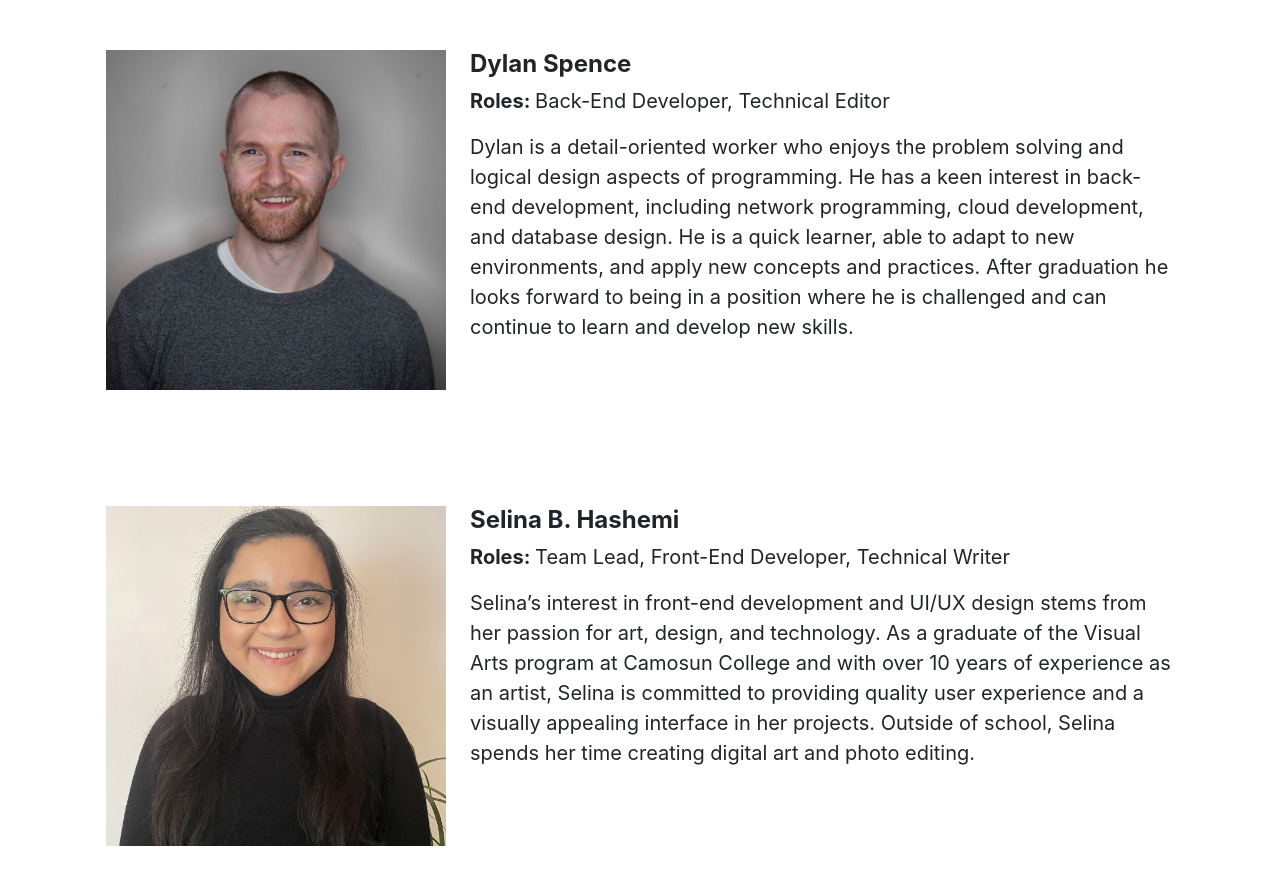
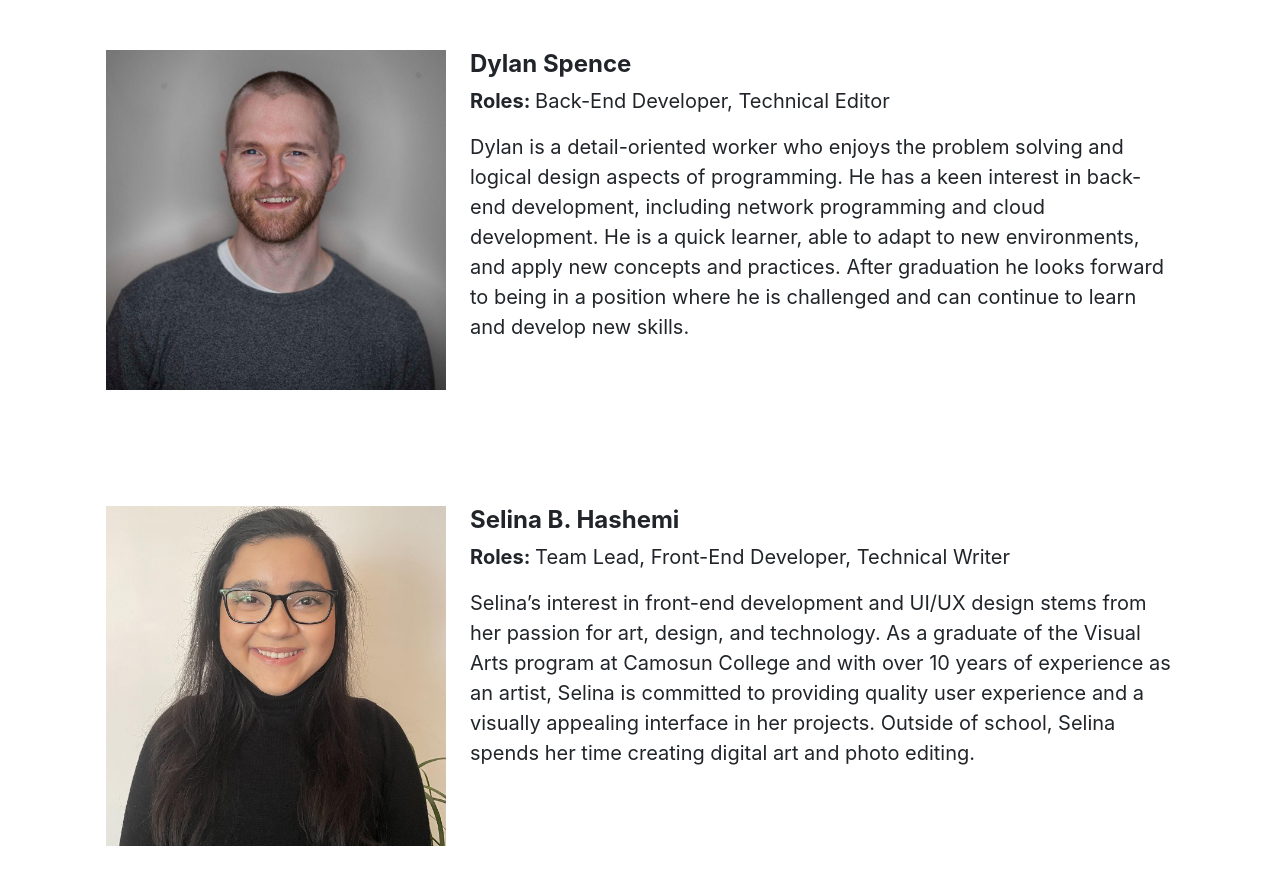
Before and after one commit to team-cf-2021/team-cf-2021.github.io, a React (Create React App) app in the folder webpage-app/: page / in a window 1280 px wide. Shown: the part 4700-5584 px from the top of the page. Built offline with nearby package versions, Linux system fonts and the light colour scheme.

Commit message:
Changed one line in my bio

```diff
--- a/webpage-app/src/Components/Team.js
+++ b/webpage-app/src/Components/Team.js
@@ -10,8 +10,8 @@ const Team = () => {
             roles: ['Back-End Developer', 'Technical Editor'],
             bio: `
                 Dylan is a detail-oriented worker who enjoys the problem solving and logical design aspects of programming.
-                He has a keen interest in back-end development, including network programming, cloud development, and database
-                design. He is a quick learner, able to adapt to new environments, and apply new concepts and practices.
+                He has a keen interest in back-end development, including network programming and cloud development.
+                He is a quick learner, able to adapt to new environments, and apply new concepts and practices.
                 After graduation he looks forward to being in a position where he is challenged and can continue to learn
                 and develop new skills.
             `
```
